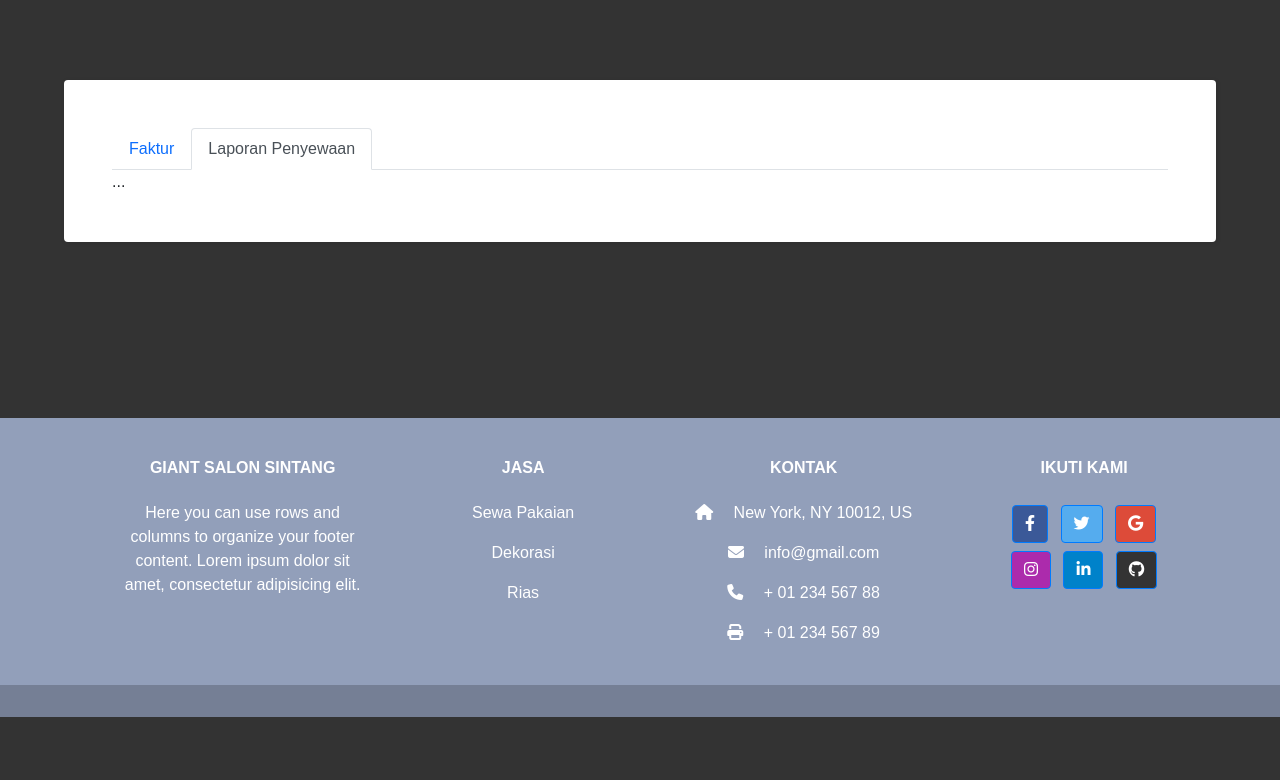
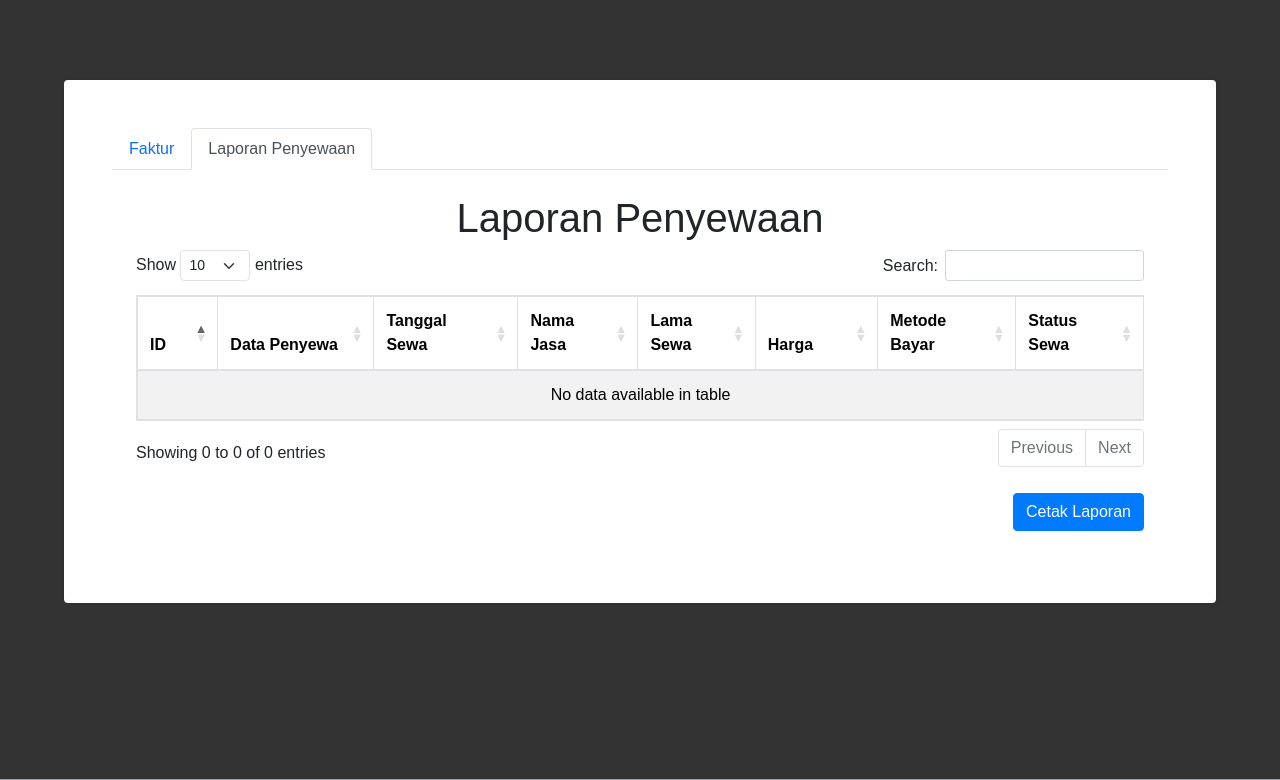
Before and after one commit to regibiy/bridal, a PHP site: page /laporan.php in a window 1280 px wide, after a click on "Laporan Penyewaan". Shown: the part 96-876 px from the top of the page. Before the commit the page ends 813 px from the top, so only its background shows below. Run offline with PHP 8.4, Linux system fonts and the light colour scheme; the visitor is signed in with stand-in values (Sample User, id 1); data that the repository does not hold is empty; some libraries are stand-ins or nearby versions.

Commit message:
add feature laporan

```diff
--- a/assets/css/style.css
+++ b/assets/css/style.css
@@ -107,10 +107,6 @@ header.masthead {
   transform: scale(1.03);
 }
 
-.img-cover {
-  background-size: cover;
-}
-
 @media (max-width: 768px) {
   .container {
     padding: 20px;
--- a/assets/js/index.js
+++ b/assets/js/index.js
@@ -22,6 +22,7 @@ function formatTanggal(tanggal) {
 
 $(function () {
   new DataTable("#example");
+  new DataTable("#example2");
 
   $(document).on("change", "#tipeJasa", function () {
     $("#detailJasa").remove();
@@ -176,10 +177,27 @@ $(function () {
     $(".id-update-status").val(id);
   });
 
-  $(document).on("click", ".btn-cetak", function (e) {
-    // e.preventDefault();
+  $(document).on("click", ".btn-cetak", function () {
     const id = $(this).data("id");
-    console.log(id);
     $(this).attr("href", `reports/faktur.php?id=${id}`);
   });
+
+  $(document).on("click", ".btn-cetak-laporan", function (e) {
+    e.preventDefault();
+    const tanggalAwal = $(".form-tanggal-awal").val();
+    const tanggalAkhir = $(".form-tanggal-akhir").val();
+    if (tanggalAwal.length < 1 || tanggalAkhir.length < 1) {
+      $(".alert-warning-periode")
+        .html("<p class='m-0'>Isi Formulir Periode Laporan dengan Benar!</p>")
+        .removeClass("d-none");
+    } else {
+      location.href = `reports/laporan_sewa.php?tglawal=${tanggalAwal}&tglakhir=${tanggalAkhir}`;
+    }
+  });
+
+  $(document).on("click", ".btn-close-periode", function () {
+    $(".form-tanggal-awal").val("");
+    $(".form-tanggal-akhir").val("");
+    $(".alert-warning-periode").addClass("d-none");
+  });
 });
--- a/core/fungsi.php
+++ b/core/fungsi.php
@@ -33,7 +33,6 @@ function unggah_gambar($file_name, $file_size, $temp_loc, $target_loc)
 
 function rupiah($angka)
 {
-
     $hasil_rupiah = "Rp " . number_format($angka, 2, ',', '.');
     return $hasil_rupiah;
 }
--- a/laporan.php
+++ b/laporan.php
@@ -70,7 +70,81 @@ include_once("templates/header.php");
                     </table>
                 </div>
             </div>
-            <div class="tab-pane fade" id="nav-laporan" role="tabpanel" aria-labelledby="nav-laporan-tab" tabindex="0">...</div>
+            <div class="tab-pane fade" id="nav-laporan" role="tabpanel" aria-labelledby="nav-laporan-tab" tabindex="0">
+                <div class="p-4">
+                    <h1 class="text-center">Laporan Penyewaan</h1>
+                    <table id="example2" class="table table-striped table-bordered" style="width:100%">
+                        <thead>
+                            <tr>
+                                <th>ID</th>
+                                <th>Data Penyewa</th>
+                                <th>Tanggal Sewa</th>
+                                <th>Nama Jasa</th>
+                                <th>Lama Sewa</th>
+                                <th>Harga</th>
+                                <th>Metode Bayar</th>
+                                <th>Status Sewa</th>
+                            </tr>
+                        </thead>
+                        <tbody>
+                            <?php
+                            $sql = "SELECT *, tbl_penyewaan.id AS id_sewa FROM tbl_penyewaan LEFT JOIN tbl_detail_jasa ON tbl_penyewaan.nama_jasa = tbl_detail_jasa.id";
+                            $result = $conn->query($sql);
+                            while ($row = $result->fetch_assoc()) {
+                                echo "<tr>";
+                                echo "<td>" . $row["id_sewa"] . "</td>";
+                                echo "<td>" . $row["nama"] . " | " . $row["alamat"] . " | " . $row["no_hp"] . "</td>";
+                                echo "<td>" . format_tanggal($row["tanggal_transaksi"]) . "</td>";
+                                if (substr($row["kode_jasa"], 0, 2) == "DR") {
+                                    $nama_detail_jasa = "Dekorasi";
+                                } else if (substr($row["kode_jasa"], 0, 2) == "FG") {
+                                    $nama_detail_jasa = "Fotografer";
+                                } else {
+                                    $nama_detail_jasa = $row["nama_detail_jasa"];
+                                }
+                                echo "<td>" .  $nama_detail_jasa . " " . $row["kode_jasa"] . "</td>";
+                                echo "<td>" . $row["lama_sewa"] . " Hari</td>";
+                                echo "<td>" . rupiah($row["harga_sewa"]) . "</td>";
+                                echo "<td>" . $row["metode_bayar"] . "</td>";
+                                echo "<td>" . $row["status_sewa"] . "</td>";
+                                echo "</tr>";
+                            }
+                            ?>
+                        </tbody>
+                    </table>
+
+                    <div class="mt-4 text-end">
+                        <button type="button" class="btn btn-primary" data-bs-toggle="modal" data-bs-target="#formCetak">Cetak Laporan</button>
+                    </div>
+
+                    <!-- Modal -->
+                    <div class="modal fade" id="formCetak" tabindex="-1" aria-labelledby="exampleModalLabel" aria-hidden="true">
+                        <div class="modal-dialog modal-dialog-centered">
+                            <div class="modal-content">
+                                <div class="modal-header">
+                                    <h1 class="modal-title fs-5" id="exampleModalLabel">Periode Laporan</h1>
+                                    <button type="button" class="btn-close btn-close-periode" data-bs-dismiss="modal" aria-label="Close"></button>
+                                </div>
+                                <div class="modal-body">
+                                    <div class="alert alert-warning alert-warning-periode d-none" role="alert"></div>
+                                    <div class="mb-3">
+                                        <label for="tanggalAwal">Tanggal Awal</label>
+                                        <input type="date" name="tanggalAwal" class="form-control form-tanggal-awal">
+                                    </div>
+                                    <div class="mb-3">
+                                        <label for="tanggalAkhir">Tanggal Akhir</label>
+                                        <input type="date" name="tanggalAkhir" class="form-control form-tanggal-akhir">
+                                    </div>
+                                </div>
+                                <div class="modal-footer">
+                                    <a href="" class="btn btn-primary btn-cetak-laporan">Cetak</a>
+                                    <button type="button" class="btn btn-secondary btn-close-periode" data-bs-dismiss="modal">Batal</button>
+                                </div>
+                            </div>
+                        </div>
+                    </div>
+                </div>
+            </div>
         </div>
     </div>
 </div>
--- a/list_fotografer.php
+++ b/list_fotografer.php
@@ -23,7 +23,7 @@ include_once("templates/header.php");
     while ($row = $result->fetch_assoc()) {
       $id = $row["id"];
       echo "<div class='box'>";
-      echo "<img class='img-fluid mb-4 img-cover' src='assets/upload_img/" . $row['gambar'] . "' alt='Gambar Rias'>";
+      echo "<img class='img-fluid mb-4' src='assets/upload_img/" . $row['gambar'] . "' alt='Gambar Rias'>";
       echo "<p class='fw-bold'>Harga : " . rupiah($row["harga"]) . "</p>";
       echo "<a href='form_sewa.php?idjasa=" . $id . "' class='btn fw-bold'>Sewa</a>";
       echo "</div>";
```
Also changed, not shown: reports/faktur.php (+20 -12 lines), reports/laporan_sewa.php (added, +14 -0 lines).
